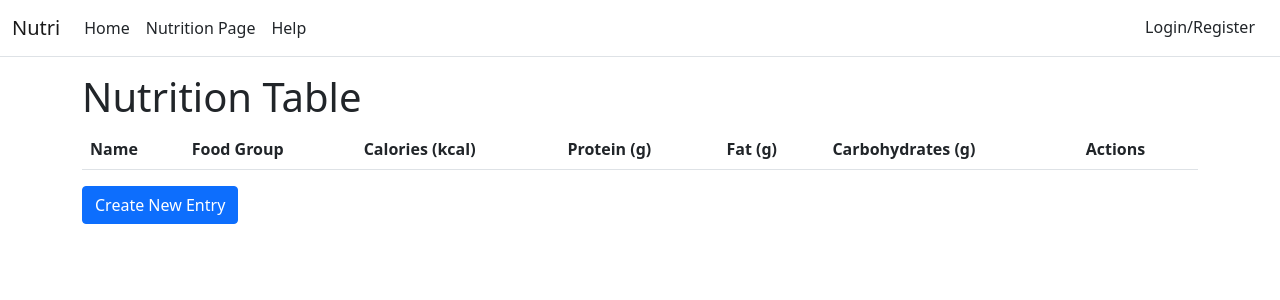
After one commit to Luka122/WebApplikasjoner, an ASP.NET Core app: template Views/Nutrition/NutritionTable.cshtml in a window 1280 px wide. The commit adds this page. Shown: the top 300 px of the page. Run offline with ASP.NET Core 8, Linux system fonts and the light colour scheme; the template is opened without the code that fills it, so the values that code supplies are empty.

Commit message:
Styling, Buttons

```diff
--- a/Controllers/HelpController.cs
+++ b/Controllers/HelpController.cs
@@ -4,9 +4,9 @@ namespace Exam.Controllers
 {
     public class HelpController : Controller
     {
-        public IActionResult Help()
+        public IActionResult Index()
         {
-            return View();
+            return View("Help");
         }
     }
 }
--- a/Controllers/HomeController.cs
+++ b/Controllers/HomeController.cs
@@ -6,7 +6,7 @@ namespace Exam.Controllers
     {
         public IActionResult Index()
         {
-            return View();
+            return View("Index");
         }
     }
 }
--- a/Controllers/NutritionController.cs
+++ b/Controllers/NutritionController.cs
@@ -12,11 +12,11 @@ public class NutritionController : Controller
         _nutritionContext = nutritionContext;
     }
 
-    public IActionResult Nutrition()
+    public IActionResult Index()
     {
 
         List<NutritionEntry> entries = _nutritionContext.Entries.ToList();
 
-        return View(entries);
+        return View("NutritionTable", entries);
     }
 }
--- a/Views/Help/Help.cshtml
+++ b/Views/Help/Help.cshtml
@@ -1,5 +1,5 @@
 @{
-    ViewData["Title"] = "Nutrition";
+    ViewData["Title"] = "Help";
 }
 
 <div>
--- a/Views/Home/Index.cshtml
+++ b/Views/Home/Index.cshtml
@@ -1,5 +1,5 @@
 @{
-    ViewData["Title"] = "Home Page";
+    ViewData["Title"] = "Index";
 }
 
 <div>
--- /dev/null
+++ b/Views/Nutrition/NutritionTable.cshtml
@@ -0,0 +1,48 @@
+@model IEnumerable<Exam.Models.NutritionEntry>
+@{
+    ViewData["Title"] = "Nutrition Table";
+}
+<div>
+    <h1>@ViewData["Title"]</h1>
+    <table class="table table-striped">
+        <thead>
+            <tr>
+                <th>Name</th>
+                <th>Food Group</th>
+                <th>Calories (kcal)</th>
+                <th>Protein (g)</th>
+                <th>Fat (g)</th>
+                <th>Carbohydrates (g)</th>
+                <th>Actions</th>
+            </tr>
+        </thead>
+        <tbody>
+                @foreach (var item in Model)
+                {
+                    <tr>
+                        <td>@item.Name</td>
+                        <td>@item.FoodGroup</td>
+                        <td>@item.Calories</td>
+                        <td>@item.Protein</td>
+                        <td>@item.Fat</td>
+                        <td>@item.Carbohydrates</td>
+                        <td>
+                                    <a class="btn btn-secondary"
+                                   asp-controller="Nutrition"
+                                   asp-action="">Edit</a>
+
+                                    <a class="btn btn-danger"
+                                    asp-controller="Nutrition"
+                                    asp-action="">Delete</a>
+                        </td>
+                    </tr>
+                }
+        </tbody>
+    </table>
+
+    <p>
+        <a class="btn btn-primary"
+           asp-controller="Nutrition"
+           asp-action="Create">Create New Entry</a>
+    </p>
+</div>
--- a/Views/Shared/_Layout.cshtml
+++ b/Views/Shared/_Layout.cshtml
@@ -3,7 +3,7 @@
 <head>
     <meta charset="utf-8" />
     <meta name="viewport" content="width=device-width, initial-scale=1.0" />
-    <title>@ViewData["Title"] - Webapp</title>
+    <title>Nutri - @ViewData["Title"]</title>
     <link href="https://cdn.jsdelivr.net/npm/bootstrap@5.1.3/dist/css/bootstrap.min.css" rel="stylesheet">
     <script src="https://cdn.jsdelivr.net/npm/bootstrap@5.1.3/dist/js/bootstrap.bundle.min.js"></script> @* Added this for pop up logreg functionality *@
 </head>
@@ -13,7 +13,7 @@
     <header>
         <nav class="navbar navbar-expand-sm navbar-toggleable-sm navbar-light bg-white border-bottom box-shadow mb-3">
             <div class="container-fluid">
-                <a class="navbar-brand" asp-area="" asp-controller="Home" asp-action="Index">test</a>
+                <a class="navbar-brand" asp-area="" asp-controller="Home" asp-action="Index">Nutri</a>
                 <button class="navbar-toggler" type="button" data-bs-toggle="collapse" data-bs-target=".navbar-collapse" aria-controls="navbarSupportedContent"
                         aria-expanded="false" aria-label="Toggle navigation">
                     <span class="navbar-toggler-icon"></span>
@@ -21,13 +21,13 @@
                 <div class="navbar-collapse collapse d-sm-inline-flex justify-content-between">
                     <ul class="navbar-nav flex-grow-1">
                         <li class="nav-item">
-                            <a class="nav-link text-dark" asp-area="" asp-controller="Home" asp-action="Index">Home</a>
+                            <a class="nav-link text-dark" asp-area="" asp-controller="Home">Home</a>
                         </li>
                         <li class="nav-item">
-                            <a class="nav-link text-dark" asp-area="" asp-controller="Nutrition" asp-action="Nutrition">Nutrition Page</a>
+                            <a class="nav-link text-dark" asp-area="" asp-controller="Nutrition">Nutrition Page</a>
                         </li>
                         <li class="nav-item">
-                            <a class="nav-link text-dark" asp-area="" asp-controller="Help" asp-action="Help">Help</a>
+                            <a class="nav-link text-dark" asp-area="" asp-controller="Help">Help</a>
                         </li>
                         <li class="nav-item" style="margin-left: auto;">
                             <button type="button" class="btn" data-bs-toggle="modal" data-bs-target="#logregPopUp">Login/Register</button>
```
Also changed, not shown: Views/Nutrition/Nutrition.cshtml (deleted, +0 -30 lines), Exam.csproj, 2 other files.
